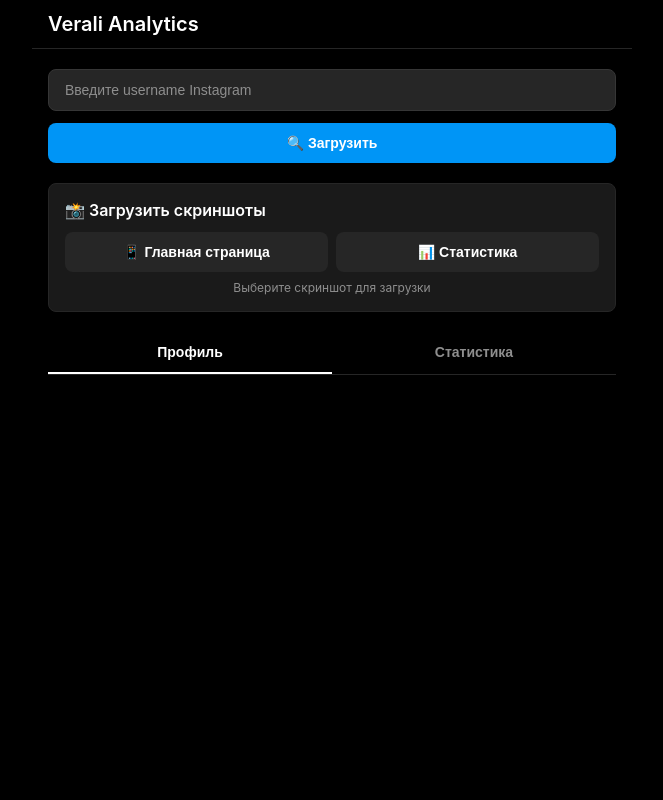
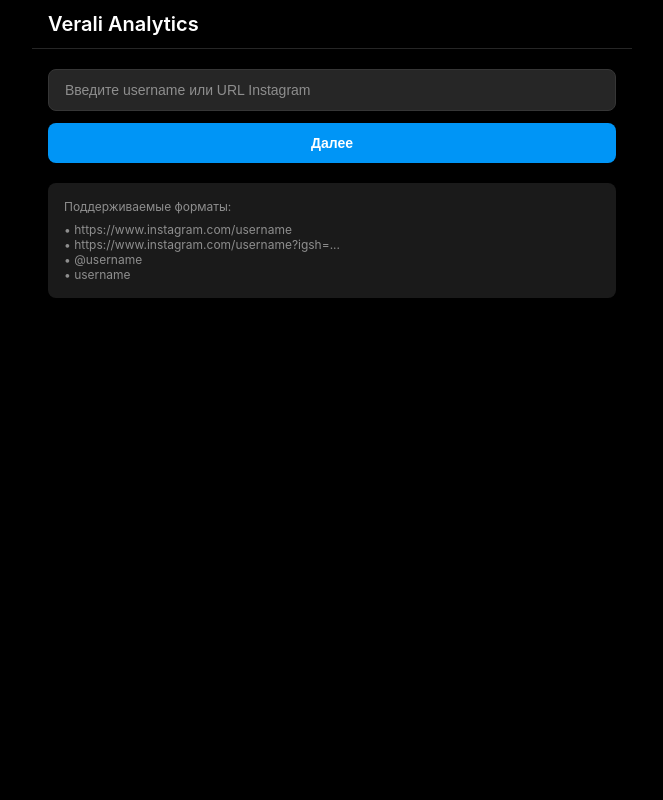
Before and after one commit to mag8888/VeraliA, a FastAPI app: template client-server/templates/miniapp.html in a window 1280 px wide. Shown: the whole page, without its empty margins (308-971 px from the left). Run offline with FastAPI, Linux system fonts and the light colour scheme; the template is opened without the code that fills it, so the values that code supplies are empty; parts of the project's set-up code (start-up, migrations or seed data) failed here and were passed over.

Commit message:
Обновлено мини-приложение: многостраничный интерфейс, поддержка всех форматов профиля, страница загрузки скриншота

```diff
--- a/client-server/app.py
+++ b/client-server/app.py
@@ -62,7 +62,9 @@
     """
     Извлекает username Instagram из текста.
     Поддерживает:
+    - URL: https://www.instagram.com/username?igsh=...
     - URL: https://www.instagram.com/username/
+    - URL: https://www.instagram.com/username
     - @username
     - username
     """
@@ -70,16 +72,22 @@
 
     # Если это URL Instagram
     if 'instagram.com' in text:
-        # Извлекаем username из URL
-        match = re.search(r'instagram\.com/([^/?]+)', text)
+        # Извлекаем username из URL (игнорируем query параметры и слэши)
+        match = re.search(r'instagram\.com/([^/?&#]+)', text)
         if match:
-            return match.group(1)
+            username = match.group(1)
+            # Удаляем возможные слэши и пробелы
+            username = username.strip('/').strip()
+            return username
 
     # Если начинается с @
     if text.startswith('@'):
-        return text[1:]
+        username = text[1:]
+        # Удаляем возможные слэши и пробелы
+        username = username.strip('/').strip()
+        return username
 
-    # Удаляем слэши и пробелы
+    # Удаляем слэши, пробелы и другие символы
     username = text.strip('/').strip()
 
     return username
--- a/client-server/templates/miniapp.html
+++ b/client-server/templates/miniapp.html
@@ -23,6 +23,7 @@
             max-width: 600px;
             margin: 0 auto;
             background: #000000;
+            min-height: 100vh;
         }
 
         .header {
@@ -43,70 +44,16 @@
             color: #ffffff;
         }
 
-        .profile-section {
+        .content-section {
             padding: 20px 16px;
-            border-bottom: 1px solid #262626;
         }
 
-        .profile-header {
-            display: flex;
-            align-items: center;
-            gap: 20px;
-            margin-bottom: 20px;
+        .page {
+            display: none;
         }
 
-        .profile-avatar {
-            width: 86px;
-            height: 86px;
-            border-radius: 50%;
-            border: 2px solid #262626;
-            background: linear-gradient(45deg, #f09433 0%, #e6683c 25%, #dc2743 50%, #cc2366 75%, #bc1888 100%);
-            display: flex;
-            align-items: center;
-            justify-content: center;
-            font-size: 40px;
-        }
-
-        .profile-info {
-            flex: 1;
-        }
-
-        .profile-username {
-            font-size: 20px;
-            font-weight: 400;
-            margin-bottom: 8px;
-        }
-
-        .profile-stats {
-            display: flex;
-            gap: 20px;
-            margin-top: 12px;
-        }
-
-        .stat-item {
-            text-align: center;
-        }
-
-        .stat-value {
-            font-size: 16px;
-            font-weight: 600;
+        .page.active {
             display: block;
-        }
-
-        .stat-label {
-            font-size: 14px;
-            color: #a8a8a8;
-        }
-
-        .bio-section {
-            margin-top: 12px;
-            font-size: 14px;
-            line-height: 1.5;
-            color: #ffffff;
-        }
-
-        .content-section {
-            padding: 20px 16px;
         }
 
         .search-box {
@@ -164,6 +111,52 @@
             background: #363636;
         }
 
+        .btn-full {
+            width: 100%;
+        }
+
+        .upload-section {
+            background: #1a1a1a;
+            border: 1px solid #262626;
+            border-radius: 8px;
+            padding: 20px;
+            margin-top: 20px;
+        }
+
+        .upload-section h3 {
+            font-size: 18px;
+            font-weight: 600;
+            margin-bottom: 16px;
+            color: #ffffff;
+        }
+
+        .upload-section p {
+            font-size: 14px;
+            color: #a8a8a8;
+            margin-bottom: 16px;
+        }
+
+        .username-display {
+            background: #262626;
+            border: 1px solid #363636;
+            border-radius: 8px;
+            padding: 16px;
+            margin-bottom: 20px;
+            text-align: center;
+        }
+
+        .username-display .label {
+            font-size: 12px;
+            color: #8e8e8e;
+            margin-bottom: 4px;
+        }
+
+        .username-display .value {
+            font-size: 16px;
+            font-weight: 600;
+            color: #ffffff;
+        }
+
         .stats-grid {
             display: grid;
             grid-template-columns: repeat(2, 1fr);
@@ -191,13 +184,6 @@
             color: #a8a8a8;
             text-transform: uppercase;
             letter-spacing: 0.5px;
-        }
-
-        .engagement-rate {
-            background: linear-gradient(45deg, #f09433 0%, #e6683c 25%, #dc2743 50%, #cc2366 75%, #bc1888 100%);
-            -webkit-background-clip: text;
-            -webkit-text-fill-color: transparent;
-            background-clip: text;
         }
 
         .loading {
@@ -251,49 +237,22 @@
             color: #a8a8a8;
         }
 
-        .tabs {
-            display: flex;
-            border-bottom: 1px solid #262626;
-            margin-bottom: 20px;
+        .back-button {
+            background: none;
+            border: none;
+            color: #0095f6;
+            font-size: 14px;
+            cursor: pointer;
+            padding: 8px 0;
+            margin-bottom: 16px;
         }
 
-        .tab {
-            flex: 1;
-            padding: 12px;
-            text-align: center;
-            background: none;
-            border: none;
-            color: #8e8e8e;
-            font-size: 14px;
-            font-weight: 600;
-            cursor: pointer;
-            border-bottom: 2px solid transparent;
-            transition: all 0.2s;
+        .back-button:hover {
+            text-decoration: underline;
         }
 
-        .tab.active {
-            color: #ffffff;
-            border-bottom-color: #ffffff;
-        }
-
-        .tab-content {
+        input[type="file"] {
             display: none;
-        }
-
-        .tab-content.active {
-            display: block;
-        }
-
-        .upload-section {
-            background: #1a1a1a;
-            border: 1px solid #262626;
-            border-radius: 8px;
-            padding: 16px;
-            margin-bottom: 20px;
-        }
-
-        .upload-section h3 {
-            margin-bottom: 12px;
         }
     </style>
 </head>
@@ -304,37 +263,50 @@
         </div>
 
         <div class="content-section">
-            <div class="search-box">
-                <input type="text" id="usernameInput" placeholder="Введите username Instagram" />
-                <div class="button-group">
-                    <button class="btn" onclick="loadUserData()">🔍 Загрузить</button>
+            <!-- Страница 1: Ввод username -->
+            <div id="page1" class="page active">
+                <div class="search-box">
+                    <input type="text" id="usernameInput" placeholder="Введите username или URL Instagram" />
+                    <div class="button-group">
+                        <button class="btn btn-full" onclick="goToUploadPage()">Далее</button>
+                    </div>
+                </div>
+
+                <div style="margin-top: 20px; padding: 16px; background: #1a1a1a; border-radius: 8px; font-size: 12px; color: #8e8e8e;">
+                    <p style="margin-bottom: 8px;">Поддерживаемые форматы:</p>
+                    <ul style="list-style: none; padding-left: 0;">
+                        <li>• https://www.instagram.com/username</li>
+                        <li>• https://www.instagram.com/username?igsh=...</li>
+                        <li>• @username</li>
+                        <li>• username</li>
+                    </ul>
                 </div>
             </div>
 
-            <div class="upload-section">
-                <h3 style="font-size: 16px; font-weight: 600; margin-bottom: 12px; color: #ffffff;">📸 Загрузить скриншоты</h3>
-                <div class="button-group">
-                    <button class="btn btn-secondary" onclick="triggerFileUpload('main_page')">
-                        📱 Главная страница
-                    </button>
-                    <button class="btn btn-secondary" onclick="triggerFileUpload('stats')">
-                        📊 Статистика
+            <!-- Страница 2: Загрузка скриншота -->
+            <div id="page2" class="page">
+                <button class="back-button" onclick="goBackToPage1()">← Назад</button>
+
+                <div class="username-display">
+                    <div class="label">Instagram профиль</div>
+                    <div class="value" id="displayUsername"></div>
+                </div>
+
+                <div class="upload-section">
+                    <h3>📸 Загрузить скриншот статистики</h3>
+                    <p>Выберите скриншот профессиональной панели Instagram с данными о просмотрах, взаимодействиях и подписчиках.</p>
+
+                    <input type="file" id="screenshotUpload" accept="image/*" onchange="handleFileUpload(event)">
+                    <button class="btn btn-full" onclick="document.getElementById('screenshotUpload').click()">
+                        📷 Выбрать скриншот
                     </button>
                 </div>
-                <p style="font-size: 12px; color: #8e8e8e; margin-top: 8px; text-align: center;">
-                    Выберите скриншот для загрузки
-                </p>
-                <!-- Скрытые input для загрузки файлов -->
-                <input type="file" id="mainPageUpload" accept="image/*" style="display: none;" onchange="handleFileUpload(event, 'main_page')">
-                <input type="file" id="statsUpload" accept="image/*" style="display: none;" onchange="handleFileUpload(event, 'stats')">
             </div>
 
-            <div class="tabs">
-                <button class="tab active" onclick="switchTab('profile')">Профиль</button>
-                <button class="tab" onclick="switchTab('stats')">Статистика</button>
+            <!-- Страница 3: Результаты -->
+            <div id="page3" class="page">
+                <div id="results"></div>
             </div>
-
-            <div id="results"></div>
         </div>
     </div>
 
@@ -348,17 +320,7 @@
             tg.setBackgroundColor('#000000');
         }
 
-        function switchTab(tabName) {
-            document.querySelectorAll('.tab').forEach(tab => tab.classList.remove('active'));
-            document.querySelectorAll('.tab-content').forEach(content => content.classList.remove('active'));
-
-            event.target.classList.add('active');
-
-            const username = document.getElementById('usernameInput').value.trim();
-            if (username) {
-                loadUserData(tabName);
-            }
-        }
+        let currentUsername = '';
 
         function extractUsername(input) {
             // Извлекаем username из URL или текста
@@ -366,7 +328,7 @@
 
             // Если это URL Instagram
             if (text.includes('instagram.com')) {
-                const match = text.match(/instagram\.com\/([^/?]+)/);
+                const match = text.match(/instagram\.com\/([^/?&#]+)/);
                 if (match) {
                     return match[1];
                 }
@@ -381,12 +343,11 @@
             return text.replace(/^\/+|\/+$/g, '').trim();
         }
 
-        async function loadUserData(tab = 'profile') {
+        function goToUploadPage() {
             const input = document.getElementById('usernameInput').value.trim();
-            const resultsDiv = document.getElementById('results');
 
             if (!input) {
-                resultsDiv.innerHTML = '<div class="error">Пожалуйста, введите username или URL</div>';
+                alert('Пожалуйста, введите username или URL Instagram');
                 return;
             }
 
@@ -394,21 +355,115 @@
             const username = extractUsername(input);
 
             if (!username) {
-                resultsDiv.innerHTML = '<div class="error">Не удалось извлечь username из введенного текста</div>';
+                alert('Не удалось извлечь username из введенного текста');
                 return;
             }
 
+            // Сохраняем username
+            currentUsername = username;
+
+            // Показываем username на странице загрузки
+            document.getElementById('displayUsername').textContent = username;
+
+            // Переходим на страницу загрузки
+            showPage('page2');
+        }
+
+        function goBackToPage1() {
+            showPage('page1');
+        }
+
+        function showPage(pageId) {
+            // Скрываем все страницы
+            document.querySelectorAll('.page').forEach(page => {
+                page.classList.remove('active');
+            });
+
+            // Показываем нужную страницу
+            document.getElementById(pageId).classList.add('active');
+        }
+
+        async function handleFileUpload(event) {
+            const file = event.target.files[0];
+
+            if (!file) {
+                return;
+            }
+
+            if (!currentUsername) {
+                alert('Ошибка: username не найден');
+                return;
+            }
+
+            // Показываем индикатор загрузки
+            showPage('page3');
+            const resultsDiv = document.getElementById('results');
+            resultsDiv.innerHTML = '<div class="loading">Загрузка скриншота</div>';
+
+            try {
+                // Создаем FormData для отправки файла
+                const formData = new FormData();
+                formData.append('username', currentUsername);
+                formData.append('screenshot_type', 'stats');
+                formData.append('screenshot', file);
+
+                // Отправляем на сервер
+                const response = await fetch('/api/upload-screenshot', {
+                    method: 'POST',
+                    body: formData
+                });
+
+                if (!response.ok) {
+                    const errorData = await response.json();
+                    throw new Error(errorData.error || 'Ошибка загрузки');
+                }
+
+                const result = await response.json();
+
+                // Показываем успешное сообщение
+                resultsDiv.innerHTML = `
+                    <div style="background: #1a1a1a; border: 1px solid #0095f6; border-radius: 8px; padding: 20px; text-align: center;">
+                        <div style="font-size: 48px; margin-bottom: 12px;">✅</div>
+                        <h3 style="color: #ffffff; margin-bottom: 8px; font-size: 18px;">Скриншот загружен!</h3>
+                        <p style="color: #a8a8a8; margin-bottom: 16px;">Данные для пользователя <strong>${currentUsername}</strong> сохранены</p>
+                        <button class="btn btn-full" onclick="loadUserData()" style="margin-top: 12px;">
+                            Просмотреть данные
+                        </button>
+                        <button class="btn btn-secondary btn-full" onclick="goBackToPage1()" style="margin-top: 8px;">
+                            Загрузить другой профиль
+                        </button>
+                    </div>
+                `;
+
+            } catch (error) {
+                resultsDiv.innerHTML = `
+                    <div class="error">
+                        <div style="font-size: 24px; margin-bottom: 8px;">❌</div>
+                        <div>Ошибка: ${error.message}</div>
+                        <button class="btn btn-secondary btn-full" onclick="showPage('page2')" style="margin-top: 16px;">
+                            Попробовать снова
+                        </button>
+                    </div>
+                `;
+            }
+        }
+
+        async function loadUserData() {
+            const resultsDiv = document.getElementById('results');
             resultsDiv.innerHTML = '<div class="loading">Загрузка данных</div>';
 
             try {
-                const response = await fetch(`/api/data/${encodeURIComponent(username)}`);
+                const response = await fetch(`/api/data/${encodeURIComponent(currentUsername)}`);
 
                 if (response.status === 404) {
                     resultsDiv.innerHTML = `
                         <div class="empty-state">
                             <div class="empty-state-icon">📭</div>
                             <h3>Данные не найдены</h3>
-                            <p>Пользователь <strong>${username}</strong> еще не был проанализирован</p>
+                            <p>Пользователь <strong>${currentUsername}</strong> еще не был проанализирован</p>
+                            <button class="btn btn-full" onclick="showPage('page2')" style="margin-top: 16px;">
+                                Загрузить скриншот
+                            </button>
                         </div>
                     `;
                     return;
@@ -419,48 +474,19 @@
                 }
 
                 const data = await response.json();
-                displayUserData(data, tab);
+                displayUserData(data);
 
             } catch (error) {
                 resultsDiv.innerHTML = `<div class="error">❌ Ошибка: ${error.message}</div>`;
             }
         }
 
-        function displayUserData(data, tab) {
+        function displayUserData(data) {
             const resultsDiv = document.getElementById('results');
 
-            if (tab === 'profile') {
-                resultsDiv.innerHTML = `
-                    <div class="profile-section">
-                        <div class="profile-header">
-                            <div class="profile-avatar">📷</div>
-                            <div class="profile-info">
-                                <div class="profile-username">${data.username}</div>
-                                <div class="profile-stats">
-                                    <div class="stat-item">
-                                        <span class="stat-value">${formatNumber(data.posts_count || 0)}</span>
-                                        <span class="stat-label">публикаций</span>
-                                    </div>
-                                    <div class="stat-item">
-                                        <span class="stat-value">${formatNumber(data.followers || 0)}</span>
-                                        <span class="stat-label">подписчиков</span>
-                                    </div>
-                                    <div class="stat-item">
-                                        <span class="stat-value">${formatNumber(data.following || 0)}</span>
-                                        <span class="stat-label">подписок</span>
-                                    </div>
-                                </div>
-                            </div>
-                        </div>
-                        ${data.bio ? `
-                            <div class="bio-section">
-                                ${data.bio}
-                            </div>
-                        ` : ''}
-                    </div>
-                `;
-            } else {
-                resultsDiv.innerHTML = `
+            resultsDiv.innerHTML = `
+                <div style="background: #1a1a1a; border: 1px solid #262626; border-radius: 8px; padding: 20px; margin-bottom: 16px;">
+                    <div style="font-size: 20px; font-weight: 600; margin-bottom: 16px; color: #ffffff;">${data.username}</div>
                     <div class="stats-grid">
                         <div class="stat-card">
                             <div class="stat-value">${formatNumber(data.followers || 0)}</div>
@@ -475,17 +501,26 @@
                             <div class="stat-label">Публикации</div>
                         </div>
                         <div class="stat-card">
-                            <div class="stat-value engagement-rate">${data.engagement_rate ? (data.engagement_rate * 100).toFixed(1) + '%' : 'N/A'}</div>
+                            <div class="stat-value" style="background: linear-gradient(45deg, #f09433 0%, #e6683c 25%, #dc2743 50%, #cc2366 75%, #bc1888 100%); -webkit-background-clip: text; -webkit-text-fill-color: transparent; background-clip: text;">${data.engagement_rate ? (data.engagement_rate * 100).toFixed(1) + '%' : 'N/A'}</div>
                             <div class="stat-label">Engagement Rate</div>
                         </div>
                     </div>
+                    ${data.bio ? `
+                        <div style="margin-top: 16px; padding-top: 16px; border-top: 1px solid #262626;">
+                            <div style="font-size: 12px; color: #8e8e8e; margin-bottom: 8px;">Биография</div>
+                            <div style="font-size: 14px; color: #ffffff; line-height: 1.5;">${data.bio}</div>
+                        </div>
+                    ` : ''}
                     ${data.analyzed_at ? `
-                        <div style="text-align: center; margin-top: 20px; color: #8e8e8e; font-size: 12px;">
+                        <div style="margin-top: 16px; text-align: center; color: #8e8e8e; font-size: 12px;">
                             Обновлено: ${new Date(data.analyzed_at).toLocaleString('ru-RU')}
                         </div>
                     ` : ''}
-                `;
-            }
+                </div>
+                <button class="btn btn-secondary btn-full" onclick="goBackToPage1()">
+                    Загрузить другой профиль
+                </button>
+            `;
         }
 
         function formatNumber(num) {
@@ -497,97 +532,10 @@
             return num.toString();
         }
 
-        function triggerFileUpload(type) {
-            const username = document.getElementById('usernameInput').value.trim();
-
-            if (!username) {
-                alert('Сначала введите username Instagram');
-                return;
-            }
-
-            // Сохраняем username и тип для использования при загрузке
-            window.currentUsername = username;
-            window.currentScreenshotType = type;
-
-            // Открываем диалог выбора файла
-            if (type === 'main_page') {
-                document.getElementById('mainPageUpload').click();
-            } else {
-                document.getElementById('statsUpload').click();
-            }
-        }
-
-        async function handleFileUpload(event, type) {
-            const file = event.target.files[0];
-            const input = window.currentUsername || document.getElementById('usernameInput').value.trim();
-
-            if (!file) {
-                return;
-            }
-
-            if (!input) {
-                alert('Сначала введите username Instagram или URL');
-                return;
-            }
-
-            // Извлекаем username
-            const username = extractUsername(input);
-
-            if (!username) {
-                alert('Не удалось извлечь username из введенного текста');
-                return;
-            }
-
-            // Показываем индикатор загрузки
-            const resultsDiv = document.getElementById('results');
-            resultsDiv.innerHTML = '<div class="loading">Загрузка скриншота</div>';
-
-            try {
-                // Создаем FormData для отправки файла
-                const formData = new FormData();
-                formData.append('username', username);
-                formData.append('screenshot_type', type);
-                formData.append('screenshot', file);
-
-                // Отправляем на сервер
-                const response = await fetch('/api/upload-screenshot', {
-                    method: 'POST',
-                    body: formData
-                });
-
-                if (!response.ok) {
-                    const errorText = await response.text();
-                    throw new Error(errorText || 'Ошибка загрузки');
-                }
-
-                const result = await response.json();
-
-                // Показываем успешное сообщение
-                resultsDiv.innerHTML = `
-                    <div style="background: #1a1a1a; border: 1px solid #0095f6; border-radius: 8px; padding: 16px; text-align: center;">
-                        <div style="font-size: 48px; margin-bottom: 12px;">✅</div>
-                        <h3 style="color: #ffffff; margin-bottom: 8px;">Скриншот загружен!</h3>
-                        <p style="color: #a8a8a8; margin-bottom: 12px;">Данные для пользователя <strong>${username}</strong> сохранены</p>
-                        <button class="btn" onclick="loadUserData('profile')" style="margin-top: 12px;">
-                            Обновить данные
-                        </button>
-                    </div>
-                `;
-
-                // Очищаем input
-                event.target.value = '';
-
-            } catch (error) {
-                resultsDiv.innerHTML = `<div class="error">❌ Ошибка: ${error.message}</div>`;
-            }
-        }
-
-        // Автозагрузка при Enter
+        // Автозагрузка при Enter на странице 1
         document.getElementById('usernameInput').addEventListener('keypress', function(e) {
             if (e.key === 'Enter') {
-                const activeTab = document.querySelector('.tab.active');
-                const tabName = activeTab.textContent === 'Профиль' ? 'profile' : 'stats';
-                loadUserData(tabName);
+                goToUploadPage();
             }
         });
     </script>
```
